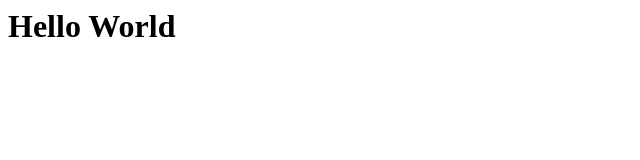
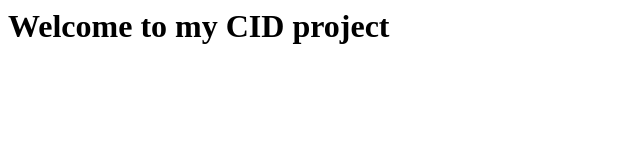
Before and after one commit to rishabsbaramde/CID-Project, a plain HTML site: page index.html in a window 1280 px wide. Shown: the whole page, without its empty margins (0-640 px from the left). Drawn offline with Linux system fonts and the light colour scheme.

Commit message:
Updated project heading

```diff
--- a/index.html
+++ b/index.html
@@ -3,6 +3,6 @@
     <title>My Project</title>
 </head>
 <body>
-    <h1>Hello World</h1>
+    <h1>Welcome to my CID project</h1>
 </body>
 </html>
```
